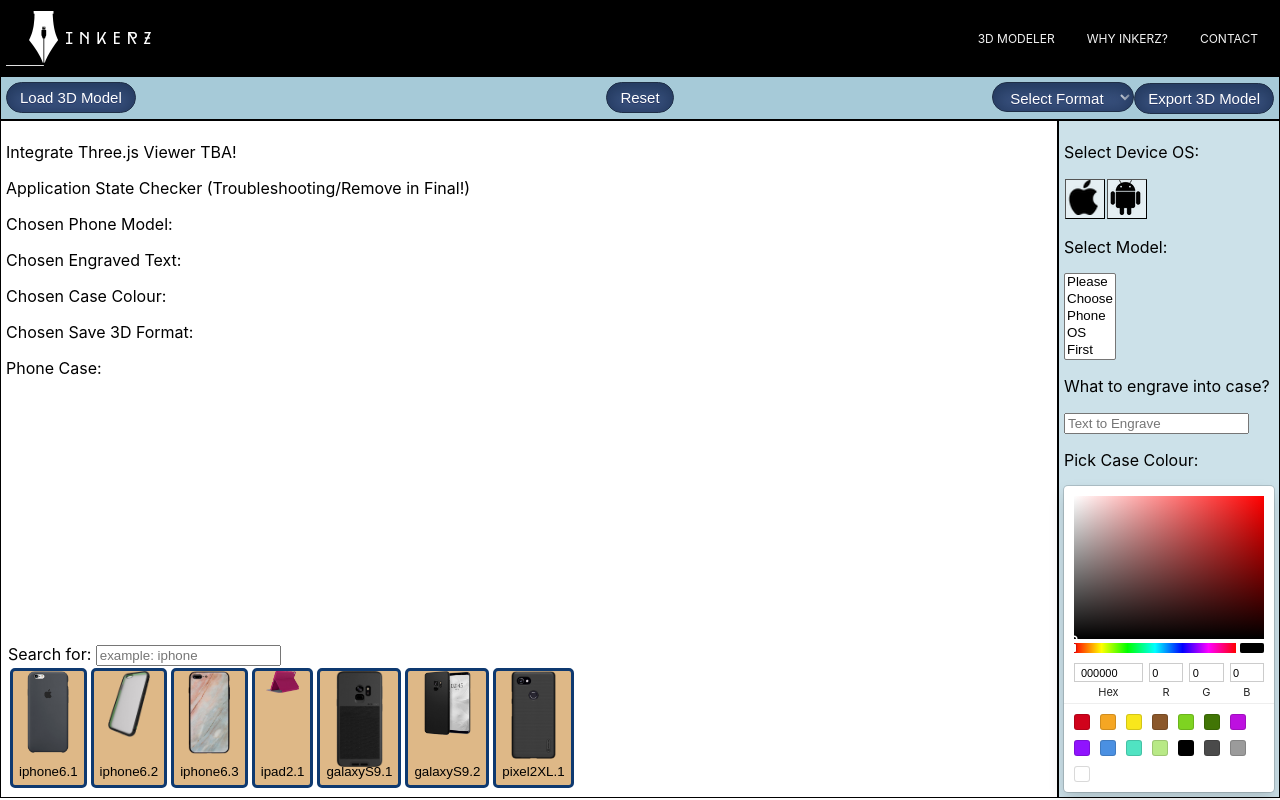
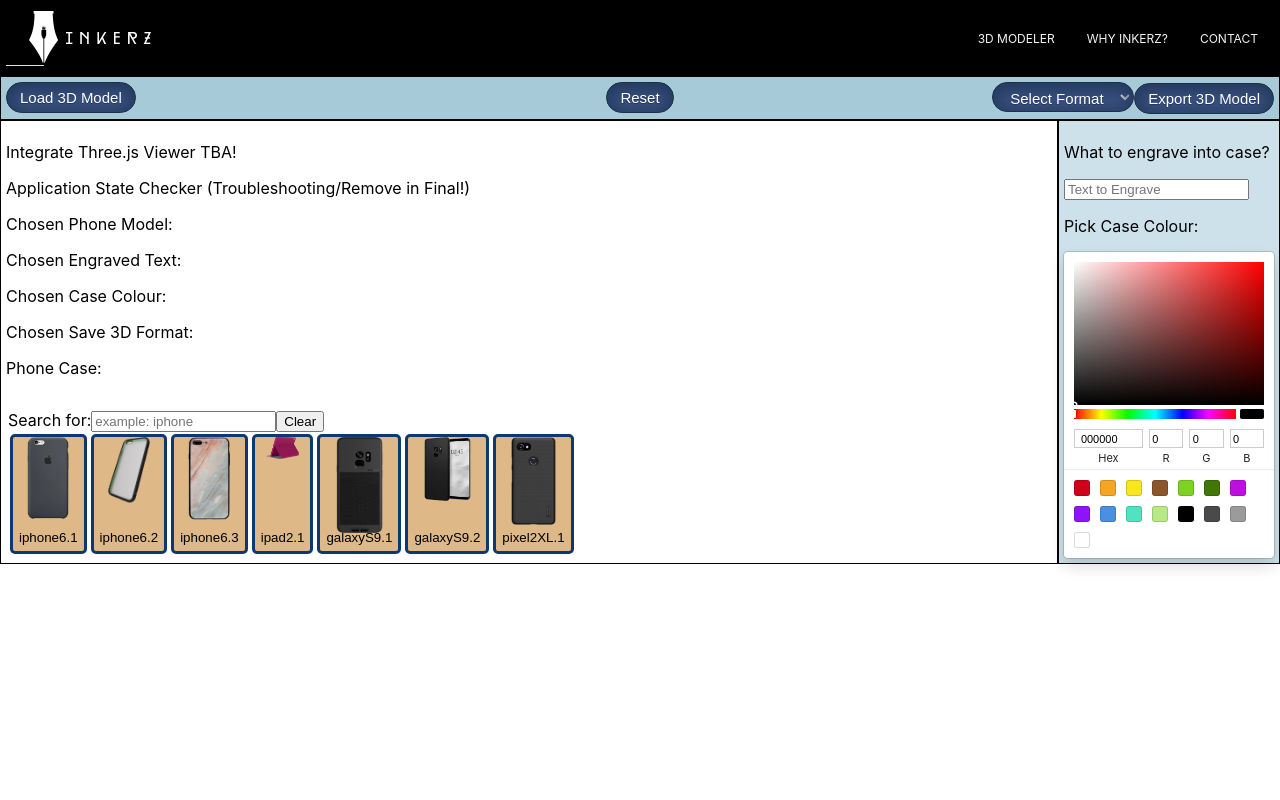
Before and after one commit to Che-Zhu/Inkerz-ReactUI, a React (Create React App) app: page / in a window 1280 px wide. Built offline with nearby package versions, Linux system fonts and the light colour scheme.

Commit message:
updated case selection with a new version (old version still on file) to test filtering. It removed the need for explicit selection of OS or sub model, using a bit more user friendly.

```diff
--- a/src/App.js
+++ b/src/App.js
@@ -8,6 +8,7 @@ import PhoneSelection from './components/PhoneSelection'
 import TextEngraving from './components/TextEngraving'
 import CaseColourPicker from './components/CaseColourPicker'
 import CaseSelection from './components/CaseSelection'
+import CaseSelection2 from './components/CaseSelection2'
 
 // import AppStateCheck from './components/AppStateCheck'
 
@@ -33,7 +34,7 @@ class App extends Component {
       available_iPad2_cases: ['ipad2.1'],
       available_galaxyS9_cases: ['galaxyS9.1', 'galaxyS9.2'],
       available_pixel2XL_cases: ['pixel2XL.1'],
-      available_case_models: ['iphone6.1', 'iphone6.2', 'iphone6.3', 'ipad2.1', 'galaxyS9.1', 'galaxyS9.2', 'pixel2XL.1']
+      available_case_models: ['iphone6.1', 'iphone6.2', 'iphone6.3', 'ipad2.1', 'galaxyS9.1', 'galaxyS9.2', 'pixel2XL.1'],
     }
 
     /* section to bind functions to local class context */
@@ -58,8 +59,8 @@ class App extends Component {
       chosen_engraved_text: '',
       chosen_case_colour: '',
       chosen_export_3d_format: '',
-      displyed_phone_models: ['Choose', 'Phone', 'Make', 'Above'],
-      chosen_phone_case: ''
+      displyed_phone_models: ['Please', 'Choose', 'Phone', 'OS', 'First'],
+      chosen_phone_case: '',
     })
   }
 
@@ -113,20 +114,25 @@ class App extends Component {
         <div className="view3d">
           <Main3DView app_states={this.state} />
           <div className="models" >
-            <CaseSelection
+            {/* <CaseSelection
+              onCaseSelect={this.updateChosenCase}
+              app_states={this.state}
+            /> */}
+            <CaseSelection2
               onCaseSelect={this.updateChosenCase}
               app_states={this.state}
             />
+
           </div>
         </div>
         <div className="edit-controls">
-          <PhoneSelection
+          {/* <PhoneSelection
             phone_makes={this.state.available_phone_OS}
             chosen_model_list={this.state.displyed_phone_models}
             onPhoneMakeSelect={this.updateDisplayedPhoneModels}
             onPhoneModelSelect={this.updatePhoneModelSelect}
             model={this.state.chosen_phone_model}
-          />
+          /> */}
           <TextEngraving
             engraved={this.state.chosen_engraved_text}
             onEngraveTextChange={this.updateEngravingText}
--- /dev/null
+++ b/src/components/CaseSelection2.js
@@ -0,0 +1,77 @@
+import React, { Component } from 'react';
+
+class CaseSelection2 extends Component {
+
+    constructor(props) {
+        super(props)
+
+        /* App state*/
+        this.state = {
+            caseList: this.props.app_states.available_case_models,
+            searchString: ''
+        }
+        // console.log("os", this.os)
+        this.handleChange = this.handleChange.bind(this);
+        this.resetSearch = this.resetSearch.bind(this)
+    }
+
+    handleChange() {
+        this.setState({
+            searchString: this.refs.search.value.trim()
+
+        })
+        this.setState((currentState) => {
+            if (currentState.searchString.length > 0) {
+                return {
+                    caseList: currentState.caseList.filter((phone_case) => phone_case.includes(currentState.searchString))
+                }
+            }
+            else {
+                return {
+                    caseList: this.props.app_states.available_case_models
+                }
+            }
+        })
+    }
+
+    resetSearch() {
+        this.setState({
+            searchString: '',
+            caseList: this.props.app_states.available_case_models
+        })
+    }
+
+    render() {
+
+        return (
+            <div>
+                {/* {this.state.searchString} */}
+                <div>
+                    Search for:
+                    <input type="text"
+                        value={this.state.searchString}
+                        ref="search"
+                        onChange={this.handleChange}
+                        placeholder="example: iphone">
+                    </input>
+                    <input type="button" onClick={this.resetSearch} value="Clear"></input>
+                </div>
+                {
+                    this.state.caseList.map((phone_case) => (
+                        <button className="displayCaseButton"
+                            key={phone_case}
+                            style={{ backgroundImage: `url(images/${phone_case}.png)` }}
+                            value={phone_case}
+                            onClick={this.props.onCaseSelect}>
+                            <p>{phone_case}</p>
+                        </button>
+                    ))
+                }
+            </div >
+
+            //<p>{casesAvailable} cases available (page {currentPageNumber} of {numberOfPages}({currentPageCases} this page))</p>
+        )
+    }
+}
+
+export default CaseSelection2
```
